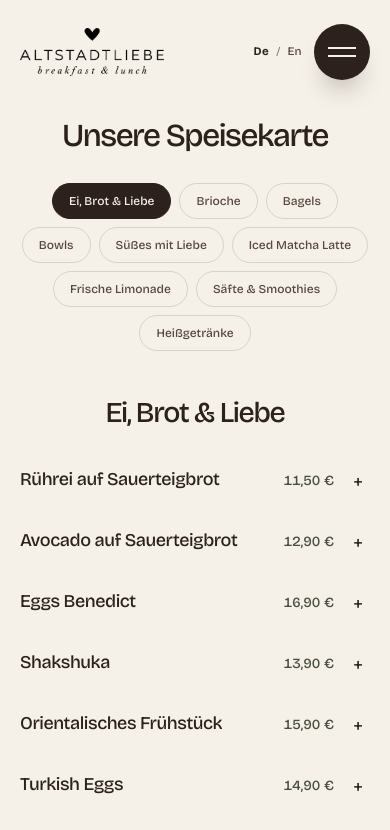
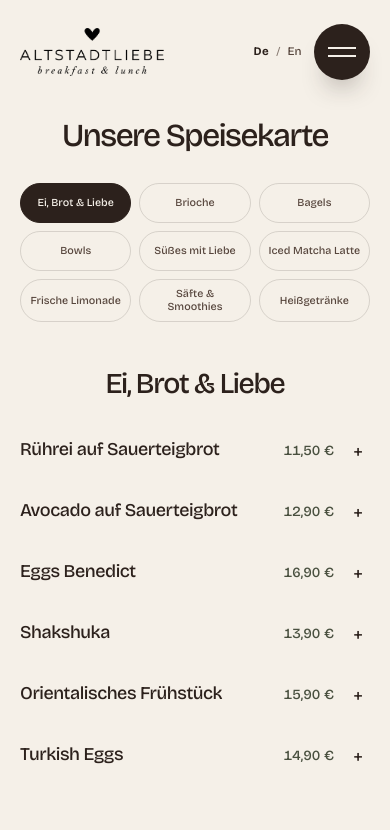
Before and after one commit to veokleo-create07/coffee.luebeck.web, a Next.js app: page /menu in a window 390 px wide. Shown: the top 830 px of the page. Built offline with nearby package versions, Linux system fonts and the light colour scheme.

Commit message:
Balance mobile menu pills into three rows

```diff
--- a/components/menu-page.tsx
+++ b/components/menu-page.tsx
@@ -93,7 +93,7 @@ export function MenuPage({ locale, dictionary }: { locale: Locale; dictionary: D
             <h1 className="editorial-heading mx-auto max-w-[21ch] text-balance text-center text-[clamp(2rem,4vw,3.75rem)] font-medium leading-[0.98] tracking-[-0.05em] text-espresso">{copy.title}</h1>
           </header>
 
-          <nav aria-label={locale === "de" ? "Menübereiche" : "Menu sections"} className="mx-auto mt-8 flex max-w-5xl flex-wrap justify-center gap-2 md:mt-10 md:gap-2.5">
+          <nav aria-label={locale === "de" ? "Menübereiche" : "Menu sections"} className="mx-auto mt-8 grid w-full max-w-5xl grid-cols-3 gap-2 sm:flex sm:flex-wrap sm:justify-center md:mt-10 md:gap-2.5">
             {menuSections.map((section, sectionIndex) => (
               <button
                 key={`${sectionIndex}-${section.title}`}
@@ -103,7 +103,7 @@ export function MenuPage({ locale, dictionary }: { locale: Locale; dictionary: D
                   setExpandedItem(null);
                 }}
                 aria-pressed={activeSection === sectionIndex}
-                className={`inline-flex min-h-9 items-center justify-center rounded-full border px-4 py-2 text-center text-[0.75rem] font-medium transition-[background-color,border-color,color] duration-200 md:px-[1.125rem] md:text-[0.82rem] ${
+                className={`inline-flex min-h-10 w-full items-center justify-center rounded-full border px-2 py-2 text-center text-[0.67rem] font-medium leading-[1.15] transition-[background-color,border-color,color] duration-200 sm:min-h-9 sm:w-auto sm:px-4 sm:text-[0.75rem] md:px-[1.125rem] md:text-[0.82rem] ${
                   activeSection === sectionIndex
                     ? "border-espresso bg-espresso text-ivory"
                     : "border-espresso/15 bg-transparent text-espresso-soft hover:border-espresso/30 hover:text-espresso"
```
